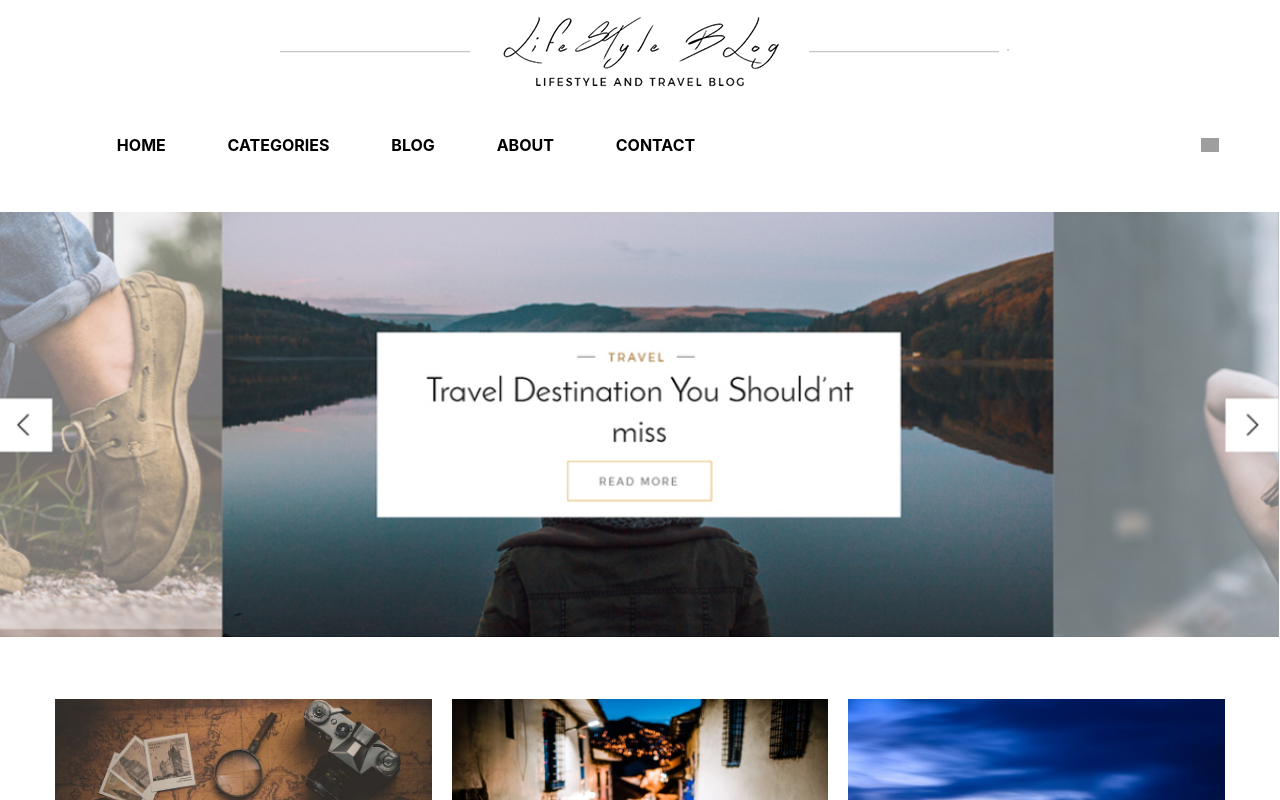
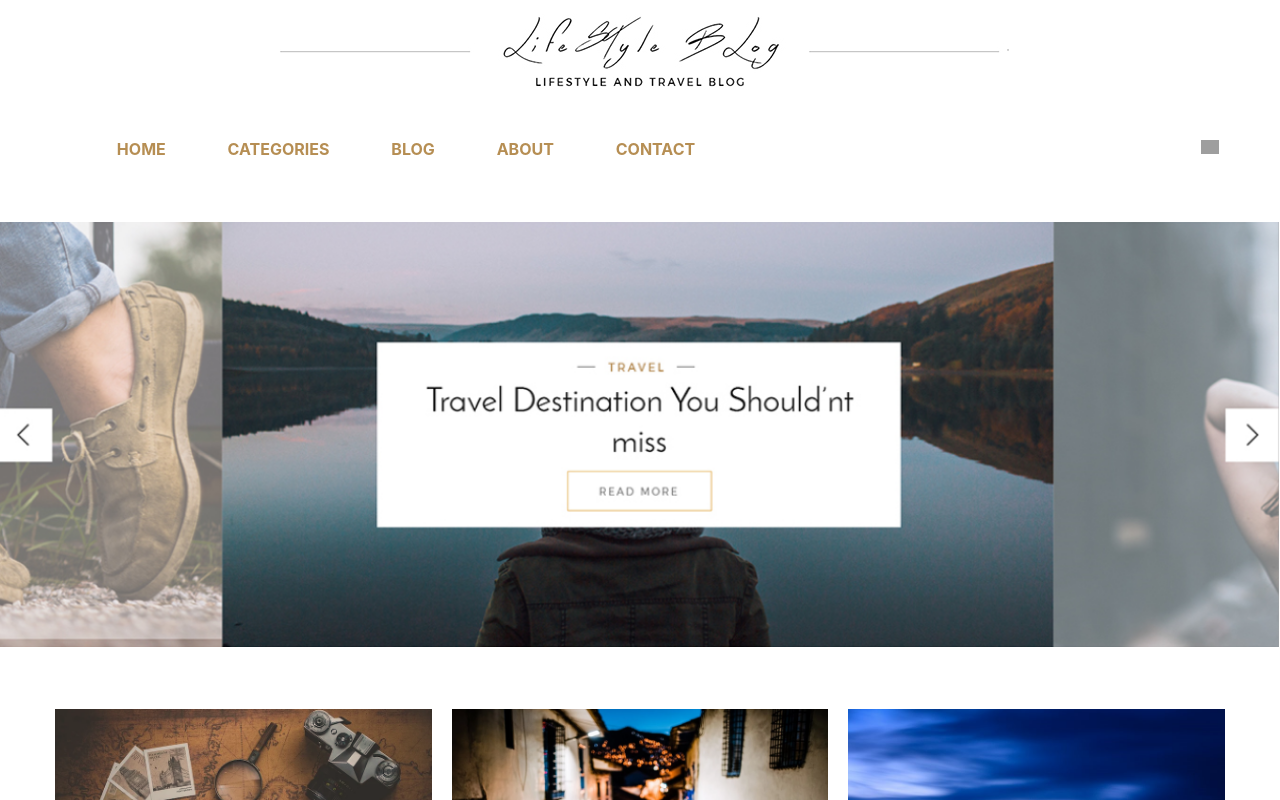
Before and after one commit to DashaLev/react-blog-site, a React (Create React App) app: page / in a window 1280 px wide. Shown: the top 800 px of the page. Built offline with nearby package versions, Linux system fonts and the light colour scheme; grey boxes are pictures that could not be loaded.

Commit message:
instal awesome button

```diff
--- a/package.json
+++ b/package.json
@@ -7,7 +7,9 @@
     "@testing-library/react": "^11.2.5",
     "@testing-library/user-event": "^12.7.1",
     "react": "^17.0.1",
+    "react-awesome-button": "^6.5.1",
     "react-dom": "^17.0.1",
+    "react-native-really-awesome-button": "^1.6.0",
     "react-scripts": "4.0.2",
     "web-vitals": "^1.1.0"
   },
@@ -34,5 +36,8 @@
       "last 1 firefox version",
       "last 1 safari version"
     ]
+  },
+  "devDependencies": {
+    "@babel/plugin-proposal-class-properties": "^7.13.0"
   }
 }
--- a/src/App/Header/Menu/menu.css
+++ b/src/App/Header/Menu/menu.css
@@ -4,11 +4,16 @@
 	display: flex;
 	justify-content: space-evenly;
 }
+.menu:hover li>a {
+	color:grey;
+}
 .menu>li>a {
 	display: block;
 	text-decoration: none;
-	color: black;
+	color: #b68e53;
 	font-weight: bold;
+	height: 35px;
+    line-height: 35px;
 }
 .menu>li:hover a {
 	color: #b68e53;
--- a/src/App/Header/Search/search.css
+++ b/src/App/Header/Search/search.css
@@ -1,7 +1,7 @@
 .search-field {
 	grid-area: search-field;
 	display: flex;
-	height: 25px;
+	height: 30px;
 	justify-content: flex-end;
 }
 .search-request {
--- a/src/App/Main/ContentBlock/PostsList/PostListItem.js
+++ b/src/App/Main/ContentBlock/PostsList/PostListItem.js
@@ -3,7 +3,6 @@ import React, {Component} from 'react'
 
 import './postListItem.css'
 import PropTypes from 'prop-types'
-
 
 class PostListItem extends Component {
     render() {
--- a/src/App/Main/ContentBlock/PostsList/postListItem.css
+++ b/src/App/Main/ContentBlock/PostsList/postListItem.css
@@ -9,10 +9,6 @@
 .posts-list .post-item:nth-child(even) {
 	direction: rtl;
 }
-
-/* .post-item.reverse {
-	direction: rtl;
-} */
 
 .post-photo>img {
 	width: 100%;
@@ -47,9 +43,7 @@
 .posts-list .post-item:nth-child(even) .post-category {
 	order: 1;
 }
-/* .post-category.reverse {
-	order: 1;
-} */
+
 .post-author {
 	font-style: italic;
 	color: #cccccc;
@@ -85,21 +79,7 @@
 	justify-self: left;
 	padding-left: 10px;
 }
-.btn-more-posts {
-	justify-self: center;
-}
-.btn-more-posts button {
-	width: 170px;
-	height: 40px;
-	background-color: transparent;
-	border: 2px solid #b68e53;
-	color: #929292;
-	letter-spacing: 0.2em;
-}
-.btn-more-posts button:hover {
-	background-color:#b68e53;
-	color: white;
-}
+
 
 @media(max-width: 767px) {
 	.post-item {
--- a/src/App/Main/ContentBlock/PostsList/postsList.css
+++ b/src/App/Main/ContentBlock/PostsList/postsList.css
@@ -4,3 +4,18 @@
 	row-gap: 70px;
 	justify-items: center;
 }
+.btn-more-posts {
+	justify-self: center;
+}
+.btn-more-posts button {
+	width: 170px;
+	height: 40px;
+	background-color: transparent;
+	border: 2px solid #b68e53;
+	color: #929292;
+	letter-spacing: 0.2em;
+}
+.btn-more-posts button:hover {
+	background-color:#b68e53;
+	color: white;
+}
--- a/src/App/Main/ContentBlock/PostsSidebar/PostsSidebar.js
+++ b/src/App/Main/ContentBlock/PostsSidebar/PostsSidebar.js
@@ -9,7 +9,7 @@ import "./postsSidebar.css"
 
 const PostsSidebar = () => {
     return (
-        <div class="posts-sidebar">
+        <div className="posts-sidebar">
             <AboutSection/>
             <NetworkSection/>
             <CategoriesSection/>
--- a/src/App/Main/InstagramBlock/InstagramBlock.js
+++ b/src/App/Main/InstagramBlock/InstagramBlock.js
@@ -4,9 +4,9 @@ import "./instagramBlock.css"
 
 const InstagramBlock = () => {
     return (
-        <div class="inastagram-block">
-            <div class="inst-title">INSTAGRAM</div>
-            <ul class="inst-list-photo">
+        <div className="inastagram-block">
+            <div className="inst-title">INSTAGRAM</div>
+            <ul className="inst-list-photo">
                 <li>
                     <a href="">
                         <img src="images/ins_1.png" alt=""/>
```
Also changed, not shown: 1 other file (tests, documents, lock files or other folders).
